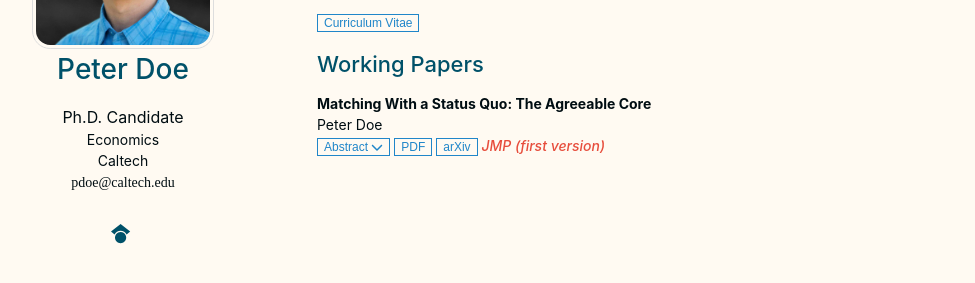
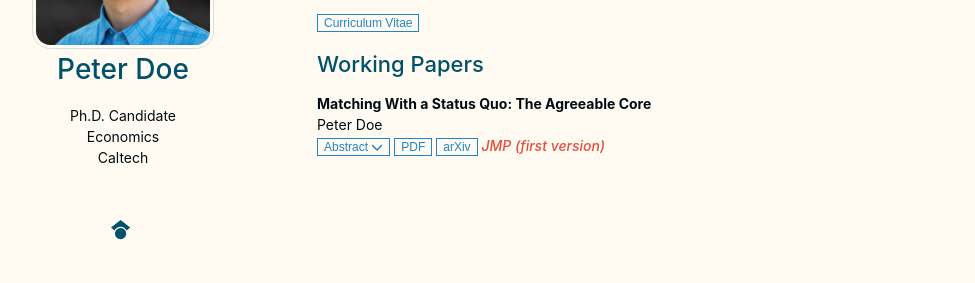
Before and after one commit to Pita-Dough/Pita-Dough.github.io, a Jekyll site: the page built from index.md, in a window 1280 px wide. Shown: the part 247-530 px from the top of the page, without its empty margins (153-1128 px from the left). Built offline with Jekyll 4.4.1, drawn with Linux system fonts in a browser that asks for light colours; nearby versions of some CDN libraries; a style sheet for code colours, icons or effects is not loaded; our own code applies the rules of GitHub Pages for plain Markdown files.

Commit message:
Update homepage.html

```diff
--- a/_layouts/homepage.html
+++ b/_layouts/homepage.html
@@ -85,19 +85,19 @@
         <h1>{{ site.title }}</h1>
 
         {% if site.position %}
-        <position style="font-size:1rem;">{{ site.position }}</position>
+        <a rel="noopener">Ph.D. Candidate</a>
         <br>
         {% endif %}
         {% if site.field %}
-        <a rel="noopener"><autocolor>{{ site.field }}</autocolor></a>
+        <a rel="noopener"><autocolor>Economics</autocolor></a>
         <br>
         {% endif %}
         {% if site.affiliation %}
-        <a rel="noopener"><autocolor>{{ site.affiliation }}</autocolor></a>
+        <a rel="noopener"><autocolor>Caltech</autocolor></a>
         <br>
         {% endif %}
         {% if site.email %}
-        <email>{{ site.email }}</email>
+        <a rel="noopener"><autocolor>  </autocolor></a>
         {% endif %}
 
         <br>
```
